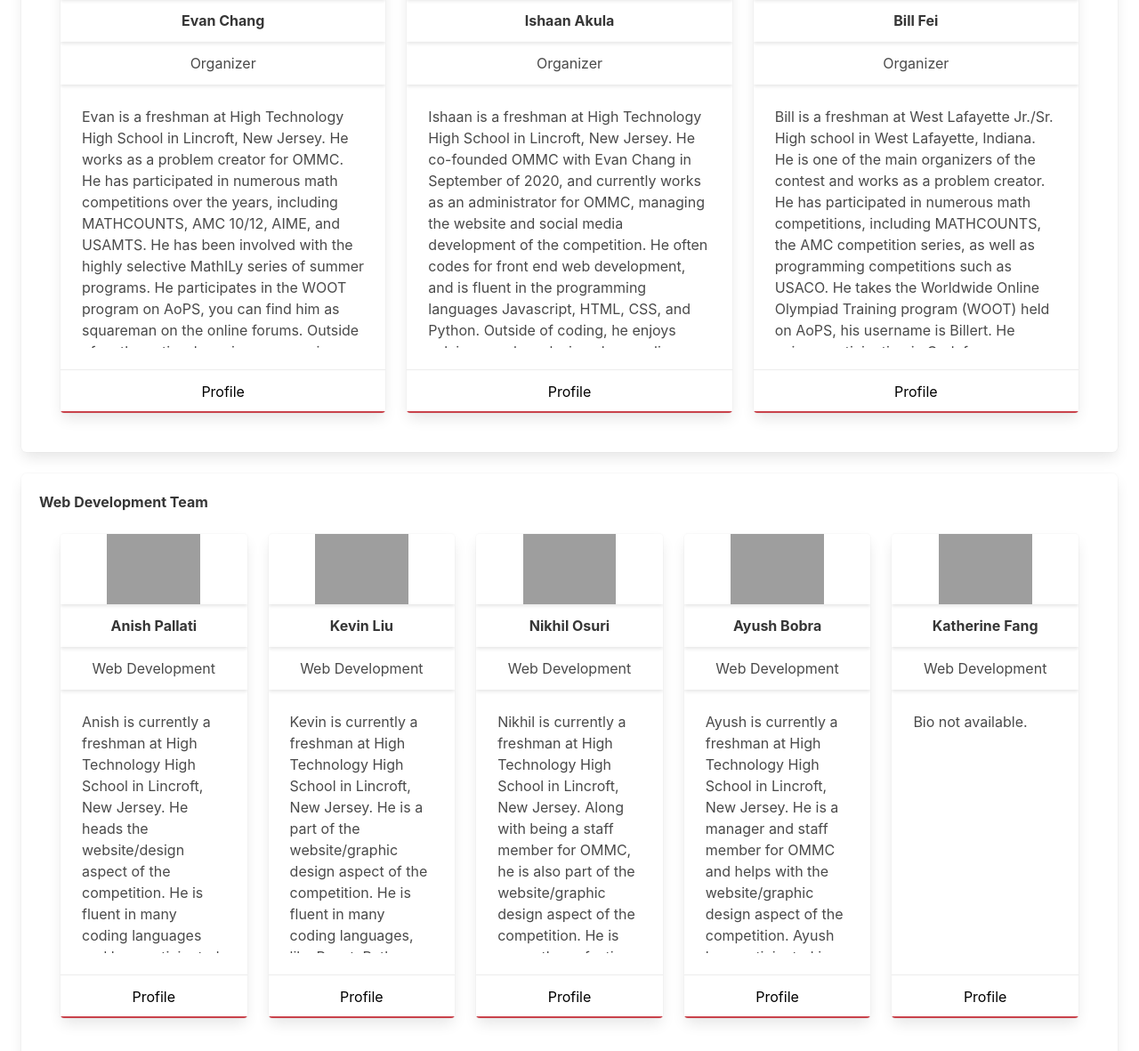
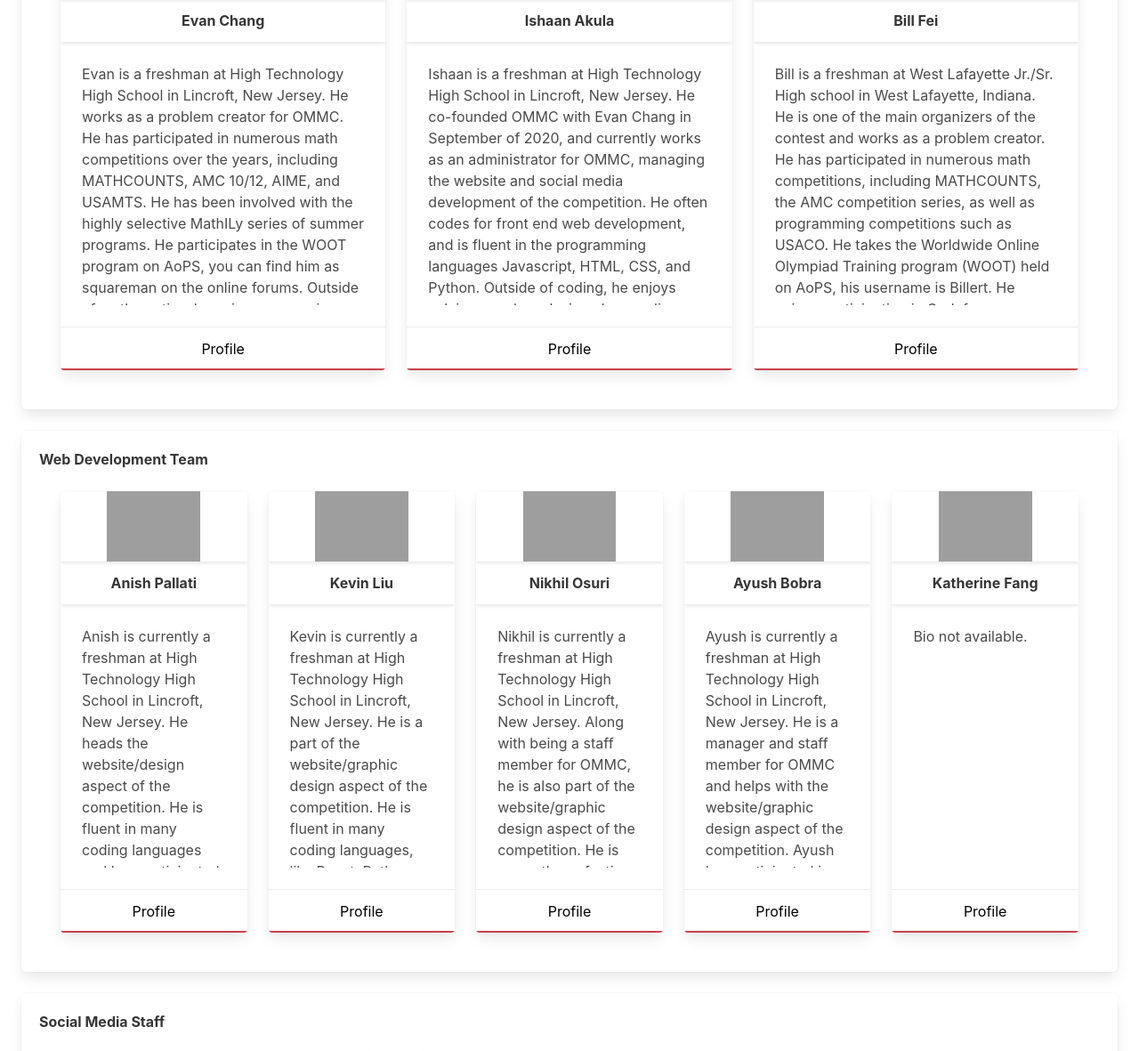
Before and after one commit to Kevin-Liu-01/OMMC-Math-Comp, a Flask app: page /creators in a window 1280 px wide. Shown: the part 410-1591 px from the top of the page at 89% size. Run offline with Flask 2, Linux system fonts and the light colour scheme; some libraries are stand-ins or nearby versions; grey boxes are pictures that could not be loaded.

Commit message:
revisions

```diff
--- a/templates/creators.html
+++ b/templates/creators.html
@@ -17,7 +17,7 @@
       <article class="media">
         <div class="media-content">
           <div class="content">
-            <strong>Administrators</strong>
+            <strong>Organizers</strong>
             <section class="columns p-5 is-multiline">
 
             <div class="column is-one-third">
@@ -29,11 +29,6 @@
                 <header class="card-header">
                   <p class="card-footer-item">
                     <strong>Evan Chang</strong>
-                  </p>
-                </header>
-                <header class="card-header">
-                  <p class="card-footer-item">
-                    Organizer
                   </p>
                 </header>
                 <div class="card-content">
@@ -60,11 +55,6 @@
                     <strong>Ishaan Akula</strong>
                   </p>
                 </header>
-                <header class="card-header">
-                  <p class="card-footer-item">
-                    Organizer
-                  </p>
-                </header>
                 <div class="card-content">
                   <div class="content" style="font-size:1em;min-height:17rem; max-height:17rem;overflow:auto">
                     <p>Ishaan is a freshman at High Technology High School in Lincroft, New Jersey. He co-founded OMMC with Evan Chang in September of 2020, and currently works as an administrator for OMMC, managing the website and social media development of the competition. He often codes for front end web development, and is fluent in the programming languages Javascript, HTML, CSS, and Python. Outside of coding, he enjoys solving puzzles, playing chess online, competing in volleyball, and reading. One fun fact about him is that he was a qualifier for the Scripps National Spelling Bee in fifth grade.
@@ -86,11 +76,6 @@
                     <header class="card-header">
                       <p class="card-footer-item">
                         <strong>Bill Fei</strong>
-                      </p>
-                    </header>
-                    <header class="card-header">
-                      <p class="card-footer-item">
-                        Organizer
                       </p>
                     </header>
                     <div class="card-content">
@@ -132,11 +117,6 @@
                       <strong>Anish Pallati</strong>
                     </p>
                   </header>
-                  <header class="card-header">
-                    <p class="card-footer-item">
-                      Web Development
-                    </p>
-                  </header>
                   <div class="card-content">
                     <div class="content" style="font-size:1em;min-height:17rem; max-height:17rem;overflow:auto">
                       Anish is currently a freshman at High Technology High School in Lincroft, New Jersey. He heads the website/design aspect of the competition. He is fluent in many coding languages and has participated in many coding competitions and hackathons.
@@ -156,11 +136,6 @@
                     <header class="card-header">
                       <p class="card-footer-item">
                         <strong>Kevin Liu</strong>
-                      </p>
-                    </header>
-                    <header class="card-header">
-                      <p class="card-footer-item">
-                        Web Development
                       </p>
                     </header>
                     <div class="card-content">
@@ -187,11 +162,6 @@
                         <strong>Nikhil Osuri</strong>
                       </p>
                     </header>
-                    <header class="card-header">
-                      <p class="card-footer-item">
-                        Web Development
-                      </p>
-                    </header>
                     <div class="card-content">
                       <div class="content" style="font-size:1em;min-height:17rem; max-height:17rem;overflow:auto">
                         Nikhil is currently a freshman at High Technology High School in Lincroft, New Jersey. Along with being a staff member for OMMC, he is also part of the website/graphic design aspect of the competition. He is currently perfecting his skills in programming languages such as python and C++. In his free time, he enjoys playing video games, going outside to play soccer, and riding bikes with his friends.
@@ -214,11 +184,6 @@
                         <strong>Ayush Bobra</strong>
                       </p>
                     </header>
-                    <header class="card-header">
-                      <p class="card-footer-item">
-                        Web Development
-                      </p>
-                    </header>
                     <div class="card-content">
                       <div class="content" style="font-size:1em;min-height:17rem; max-height:17rem;overflow:auto">
                         <p>Ayush is currently a freshman at High Technology High School in Lincroft, New Jersey. He is a manager and staff member for OMMC and helps with the website/graphic design aspect of the competition. Ayush has participated in many math competitions, including MATHCOUNTS, Math League, AMC competitions, and more. In his free time, he enjoys running, reading books, singing, and producing music.
@@ -239,11 +204,6 @@
                     <header class="card-header">
                       <p class="card-footer-item">
                         <strong>Katherine Fang</strong>
-                      </p>
-                    </header>
-                    <header class="card-header">
-                      <p class="card-footer-item">
-                        Web Development
                       </p>
                     </header>
                     <div class="card-content">
@@ -282,11 +242,6 @@
                       <strong>Advika Vuppala</strong>
                     </p>
                   </header>
-                  <header class="card-header">
-                    <p class="card-footer-item">
-                      Social Media
-                    </p>
-                  </header>
                   <div class="card-content">
                     <div class="content" style="font-size:1em;min-height:17rem; max-height:17rem;overflow:auto">
                       Advika is currently a freshman at High Technology High School in Lincroft, New Jersey. She is a part of the social media team and helps create informational content for the competition. She has lots of experience organizing and creating projects, and loves to participate in student-run organizations. In her free time, she likes to read books, bake, and play lacrosse.
@@ -309,11 +264,6 @@
                     <header class="card-header">
                       <p class="card-footer-item">
                         <strong>Ananya Vuppala</strong>
-                      </p>
-                    </header>
-                    <header class="card-header">
-                      <p class="card-footer-item">
-                        Social Media
                       </p>
                     </header>
                     <div class="card-content">
@@ -339,11 +289,6 @@
                             <strong>Sharabh Ojha</strong>
                           </p>
                         </header>
-                        <header class="card-header">
-                          <p class="card-footer-item">
-                            Social Media
-                          </p>
-                        </header>
                         <div class="card-content">
                           <div class="content" style="font-size:1em;min-height:17rem; max-height:17rem;overflow:auto">
                             Bio not available.
@@ -363,11 +308,6 @@
                     <header class="card-header">
                       <p class="card-footer-item">
                         <strong>Arhan Nagavelli</strong>
-                      </p>
-                    </header>
-                    <header class="card-header">
-                      <p class="card-footer-item">
-                        Social Media
                       </p>
                     </header>
                     <div class="card-content">
@@ -393,11 +333,6 @@
                         <strong>Ranvith Adulla</strong>
                       </p>
                     </header>
-                    <header class="card-header">
-                      <p class="card-footer-item">
-                        Social Media
-                      </p>
-                    </header>
                     <div class="card-content">
                       <div class="content" style="font-size:1em;min-height:17rem; max-height:17rem;overflow:auto">
                         Ranvith is currently a freshman at High Technology High School in Lincroft, New Jersey. He is a part of the social media team of OMMC. He has participated in many math competitions, including MATHCOUNTS and Math League. In his free time, he likes to read books and watch Ninjago.
@@ -419,11 +354,6 @@
                     <header class="card-header">
                       <p class="card-footer-item">
                         <strong>Xhaiden D'Souza</strong>
-                      </p>
-                    </header>
-                    <header class="card-header">
-                      <p class="card-footer-item">
-                        Social Media
                       </p>
                     </header>
                     <div class="card-content">
@@ -448,7 +378,7 @@
                   <article class="media">
                     <div class="media-content">
                       <div class="content">
-                        <strong>Problem Creators</strong>
+                        <strong>Test Writers</strong>
                         <section class="columns p-5 is-multiline">
 
                           <div class="column is-one-quarter">
@@ -460,11 +390,6 @@
                               <header class="card-header">
                                 <p class="card-footer-item">
                                   <strong>Kevin Liu</strong>
-                                </p>
-                              </header>
-                              <header class="card-header">
-                                <p class="card-footer-item">
-                                  Test Writer
                                 </p>
                               </header>
                               <div class="card-content">
@@ -491,11 +416,6 @@
                                     <strong>Calvin Wang</strong>
                                   </p>
                                 </header>
-                                <header class="card-header">
-                                  <p class="card-footer-item">
-                                    Test Writer
-                                  </p>
-                                </header>
                                 <div class="card-content">
                                   <div class="content" style="font-size:1em;min-height:17rem; max-height:17rem;overflow:auto">
                                     Calvin is a 7th grader at Frost Middle School who has participated in math competitions such as AMC 8, AMC 10, AIME, and MATHCOUNTS. He has made AIME in 6th grade and achieved a perfect score on the AMC 8 in 6th grade. He likes math and wants to make others like it, too. He enjoys communicating on the AoPS forums as well as the WOOT message boards, his AoPS account is cj13609517288. He likes to be in math competitions with his team "I will change this soon". He aims to achieve a score of more than 140 on the AMC 10 and to qualify for the USAJMO. When he doesn't do math, he enjoys playing piano, reading, and making games on roblox.
@@ -519,11 +439,6 @@
                                     <strong>Alexander Wang</strong>
                                   </p>
                                 </header>
-                                <header class="card-header">
-                                  <p class="card-footer-item">
-                                    Test Writer
-                                  </p>
-                                </header>
                                 <div class="card-content">
                                   <div class="content" style="font-size:1em;min-height:17rem; max-height:17rem;overflow:auto">
                                     Bio not available.
@@ -544,11 +459,6 @@
                                 <header class="card-header">
                                   <p class="card-footer-item">
                                     <strong>Nicholas Winschel</strong>
-                                  </p>
-                                </header>
-                                <header class="card-header">
-                                  <p class="card-footer-item">
-                                    Test Writer
                                   </p>
                                 </header>
                                 <div class="card-content">
@@ -586,11 +496,6 @@
                                               <strong>Terry Guo</strong>
                                             </p>
                                           </header>
-                                          <header class="card-header">
-                                            <p class="card-footer-item">
-                                              Test Solver
-                                            </p>
-                                          </header>
                                           <div class="card-content">
                                             <div class="content" style="font-size:1em;min-height:17rem; max-height:17rem;overflow:auto">
                                               Terry is a freshman at High Technology High School in Lincroft, New Jersey. He is a staff member for the problem solvers team and enjoys solving logic problems. He is a student athlete that participates in wrestling, mixed martial arts, track, and more. He spends his free time having fun with or exercising to stay in shape.
@@ -615,11 +520,6 @@
                                               <strong>Xiang Meng</strong>
                                             </p>
                                           </header>
-                                          <header class="card-header">
-                                            <p class="card-footer-item">
-                                              Test Solver
-                                            </p>
-                                          </header>
                                           <div class="card-content">
                                             <div class="content" style="font-size:1em;min-height:17rem; max-height:17rem;overflow:auto">
                                               Bio not available.
@@ -640,11 +540,6 @@
                                           <header class="card-header">
                                             <p class="card-footer-item">
                                               <strong>Jack Ma</strong>
-                                            </p>
-                                          </header>
-                                          <header class="card-header">
-                                            <p class="card-footer-item">
-                                              Test Solver
                                             </p>
                                           </header>
                                           <div class="card-content">
@@ -669,11 +564,6 @@
                                               <strong>Emma Luo</strong>
                                             </p>
                                           </header>
-                                          <header class="card-header">
-                                            <p class="card-footer-item">
-                                              Test Solver
-                                            </p>
-                                          </header>
                                           <div class="card-content">
                                             <div class="content" style="font-size:1em;min-height:17rem; max-height:17rem;overflow:auto">
                                               Emma is a freshman at High Technology High School. She has placed highly in MATHCOUNTS and has also participated in the AMC Competition Series. Her other hobbies include track and field, volunteer work, piano, and reading.
@@ -694,11 +584,6 @@
                                           <header class="card-header">
                                             <p class="card-footer-item">
                                               <strong>AJ LaMotta</strong>
-                                            </p>
-                                          </header>
-                                          <header class="card-header">
-                                            <p class="card-footer-item">
-                                              Test Solver
                                             </p>
                                           </header>
                                           <div class="card-content">
--- a/templates/terms.html
+++ b/templates/terms.html
@@ -16,7 +16,7 @@
     <div class="box">
       <p class="heading">Headed by Ishaan Akula, Evan Chang, and Bill Fei</p>
       <p class="is-family-primary">
-        The document version of this page is available <a class="hyperlink" target="_blank" href="https://drive.google.com/file/d/1L-L-yKYc7R4DDFbpOJmVEUt4Sb4Gjyd6/view">here</a>.
+        The document version of this page is available <a class="hyperlink" target="_blank" href="https://drive.google.com/file/d/1dXlAoG4Wbpk7CNsE2mz9DBzFTC0YEpdw/view">here</a>.
       </p>
     </div>
 
```
Also changed, not shown: 1 other file.
